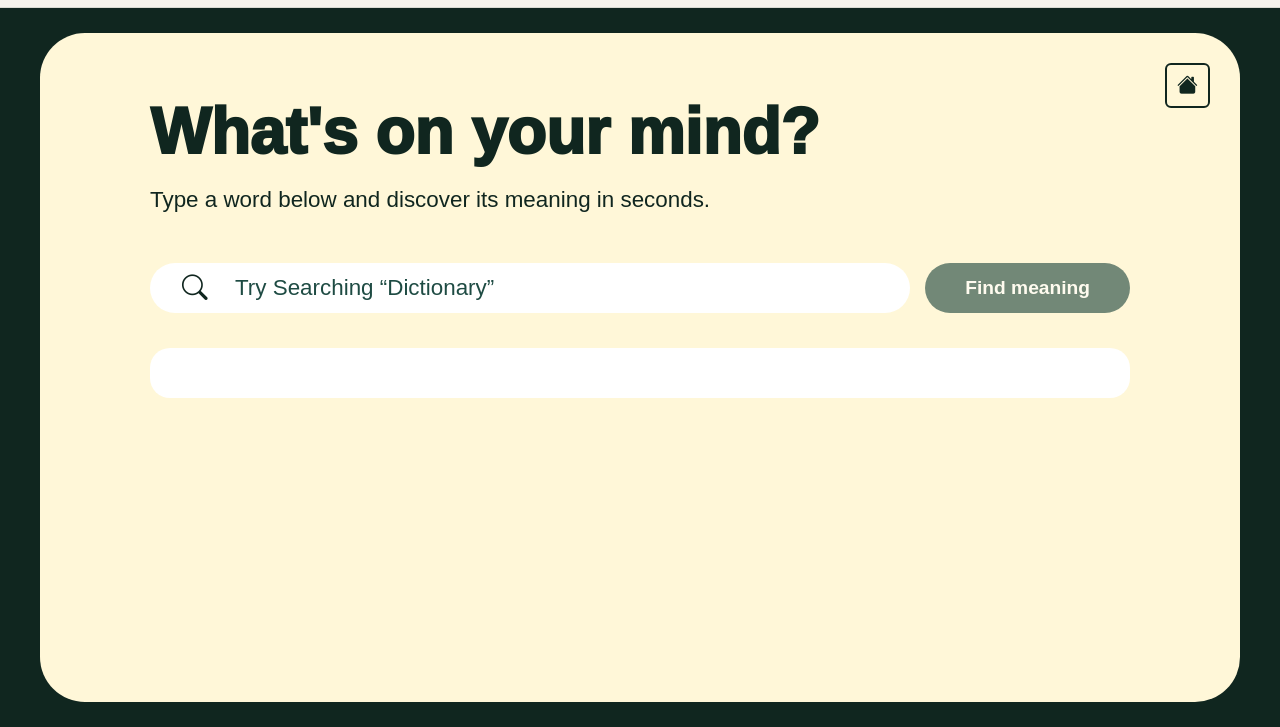
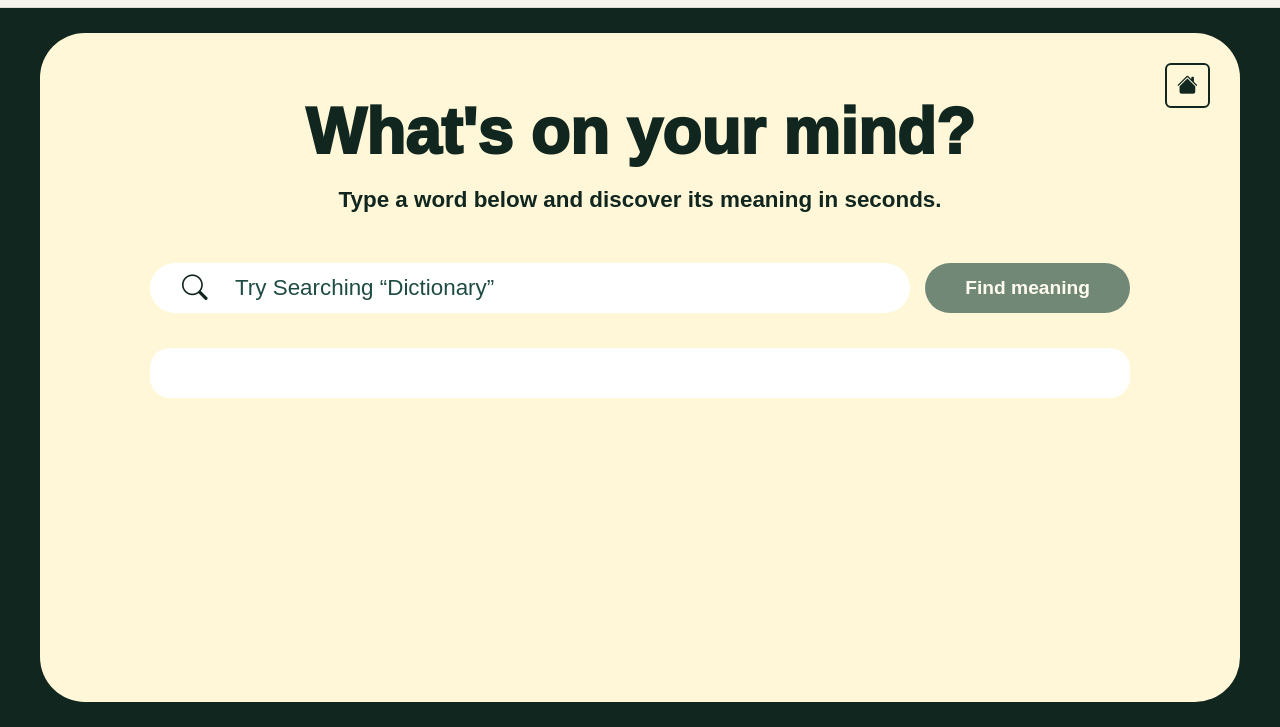
Before and after one commit to Nory-A/Allorin_Abad_GOW1_Midterm_project, a website: page app.html in a window 1280 px wide. Shown: the part 73-800 px from the top of the page. Drawn offline with nearby package versions, Linux system fonts and the light colour scheme.

Commit message:
edited the text to center

```diff
--- a/styles.css
+++ b/styles.css
@@ -93,7 +93,7 @@ body {
 .home-content {
     width: min(980px, 100%);
     margin: 0 auto;
-    text-align: left;
+    text-align: center;
 }
 
 .home-content h1 {
@@ -103,7 +103,7 @@ body {
     font-size: 4rem;
     font-weight: 1000;
     line-height: 1.08;
-    text-align: left;
+    text-align: center;
 }
 
 .home-content p {
@@ -111,7 +111,8 @@ body {
     max-width: 100%;
     color: #10261f;
     font-size: 1.4rem;
-    text-align: left;
+    text-align: center;
+    font-weight: 600;
 }
 
 /* ========== SEARCH BAR ============ */
@@ -163,7 +164,7 @@ body {
 
 .search-box button:hover {
     transform: translateY(-2px);
-    box-shadow: 0 6px 20px rgba(0, 0, 0, 0.25);
+    box-shadow: 0 6px 20px rgba(5, 5, 5, 0.25);
 }
 
 /* ========== RESULT PANEL ============ */
```
